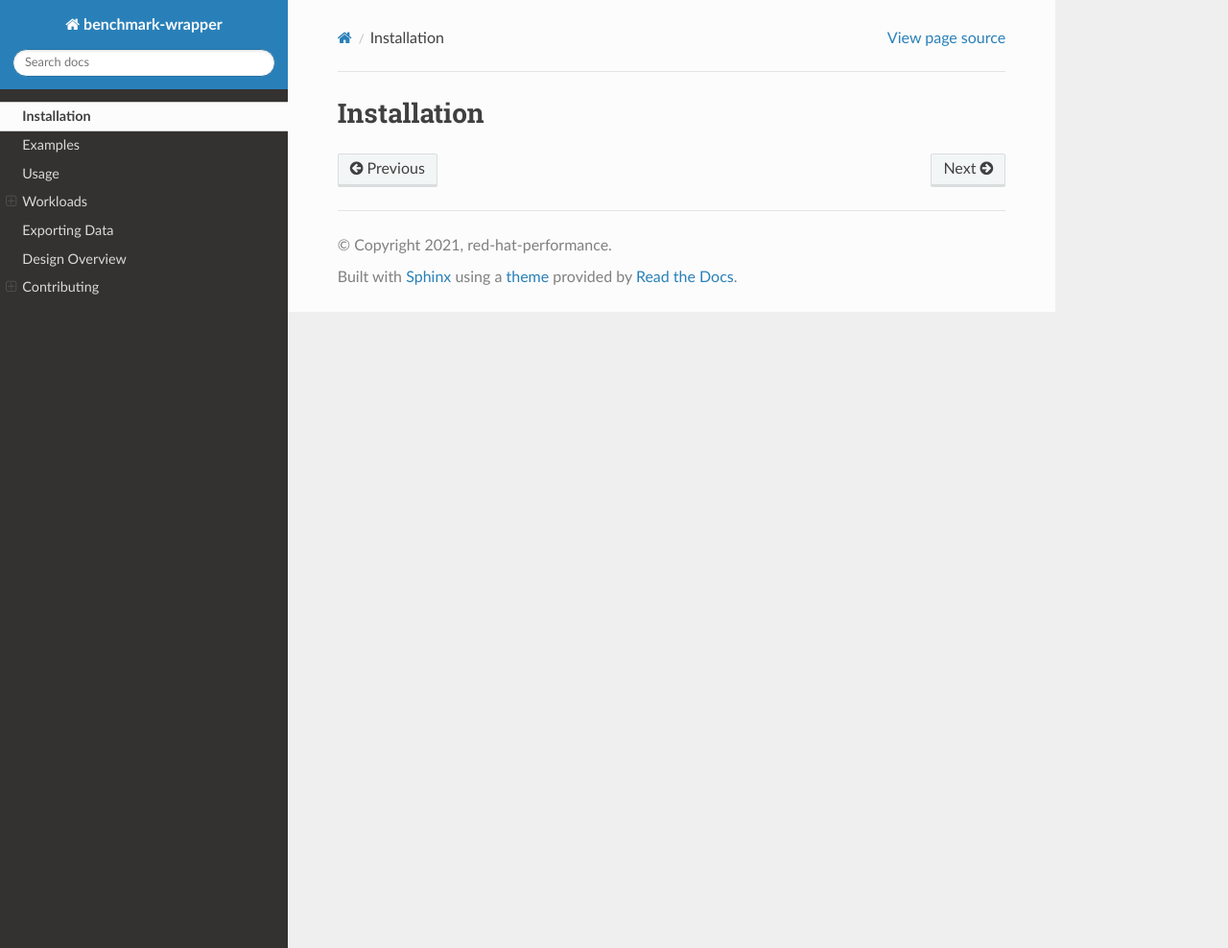
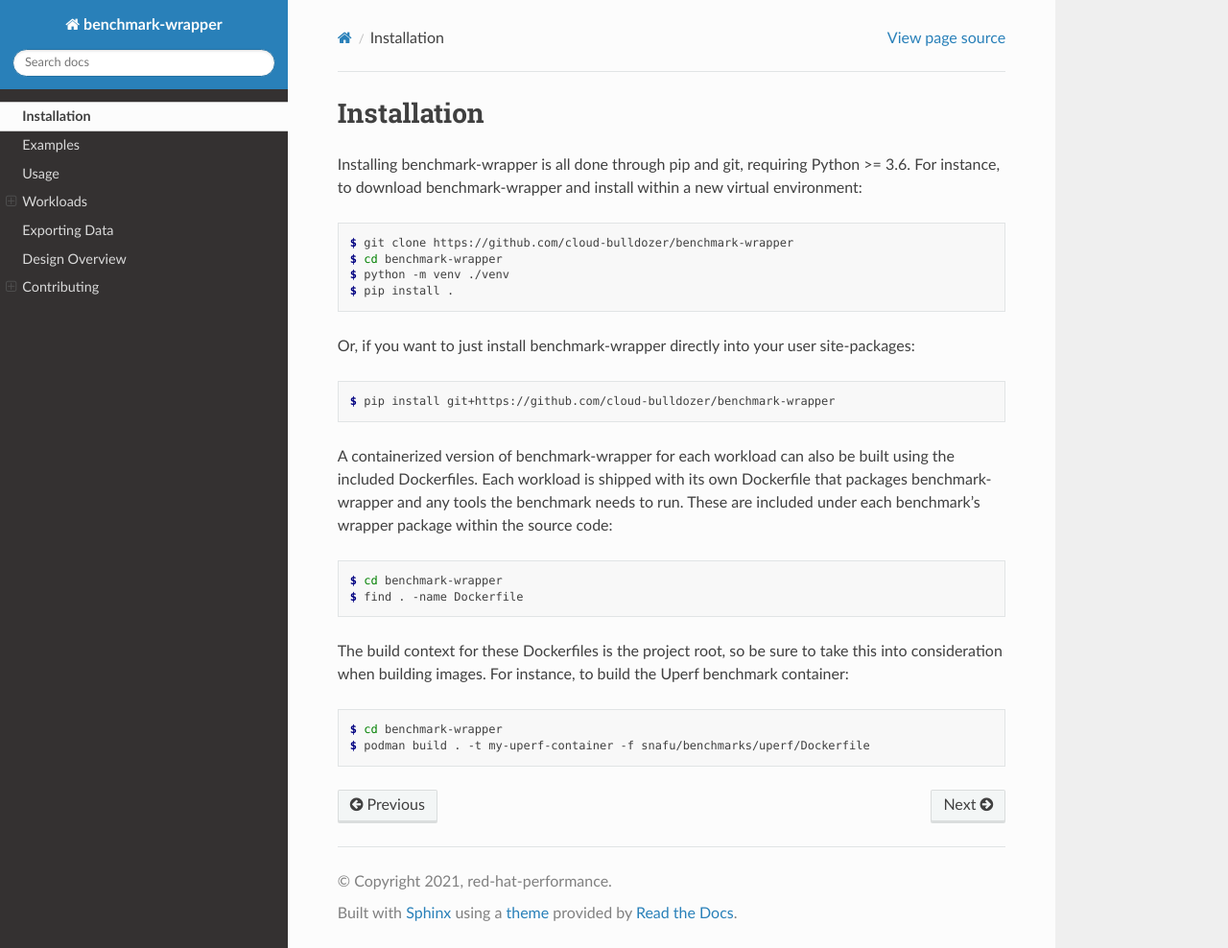
Before and after one commit to cloud-bulldozer/benchmark-wrapper, a Sphinx documentation site: the page built from docs/source/install.md, in a window 1280 px wide and 988 px high. Shown: the whole window at 96% size. Built offline with Sphinx 7.4.7 and the Read the Docs theme 2.0.0, drawn with Linux system fonts in a browser that asks for light colours.

Commit message:
Add content for install page

````diff
--- a/docs/source/install.md
+++ b/docs/source/install.md
@@ -1 +1,30 @@
 # Installation
+
+Installing benchmark-wrapper is all done through pip and git, requiring Python >= 3.6. For instance, to download benchmark-wrapper and install within a new virtual environment:
+
+```console
+$ git clone https://github.com/cloud-bulldozer/benchmark-wrapper
+$ cd benchmark-wrapper
+$ python -m venv ./venv
+$ pip install .
+```
+
+Or, if you want to just install benchmark-wrapper directly into your user site-packages:
+
+```console
+$ pip install git+https://github.com/cloud-bulldozer/benchmark-wrapper
+```
+
+A containerized version of benchmark-wrapper for each workload can also be built using the included Dockerfiles. Each workload is shipped with its own Dockerfile that packages benchmark-wrapper and any tools the benchmark needs to run. These are included under each benchmark's wrapper package within the source code:
+
+```console
+$ cd benchmark-wrapper
+$ find . -name Dockerfile
+```
+
+The build context for these Dockerfiles is the project root, so be sure to take this into consideration when building images. For instance, to build the Uperf benchmark container:
+
+```console
+$ cd benchmark-wrapper
+$ podman build . -t my-uperf-container -f snafu/benchmarks/uperf/Dockerfile
+```
````
